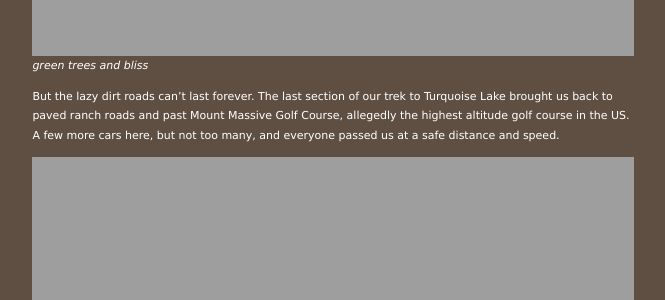
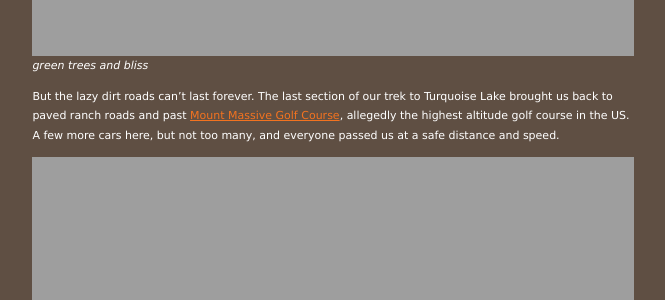
Before and after one commit to nathan-contino/nathan-contino.github.io, a Jekyll site: the page built from _posts/2021-06-04-leadville-twin-lakes-turquoise-lake.markdown, in a window 1280 px wide and 900 px high, scrolled down 5577 px. Shown: the part 170-470 px from the top of the window, without its empty margins (264-929 px from the left). Built offline with Jekyll 4.4.1, drawn with Linux system fonts in a browser that asks for light colours; some of the changed lines change nothing that is shown; some of the changed text lies outside the part shown.

Commit message:
photo fixes
Former-commit-id: 18eb9f33d62c5b6f8d7479e5a3be65b326632b43 [formerly 18eb9f33d62c5b6f8d7479e5a3be65b326632b43 [formerly 5a8d84daa3d9d0ac66bf352928ac74eeb250cb04 [formerly 0554f0bc1d0ecc21ad6d21354d06de8cdfcf95af] [formerly ac22d4d08695b54128465b5d67ff56ffa57aad8d [formerly a3b577e00e505eabac41d579b2383d652cb035aa]]]]
Former-commit-id: 793b066d4f265ddff0048df7959efebd251dbb92
Former-commit-id: 9bdeaff31de2122ea48b0e4c9b83976fd2e387a4
Former-commit-id: 1d00a7c04fe2c07b2a72e05b07f8b9048b13e354 [formerly 35c062fa139078df61124240bbd6541bf4184ef6]
Former-commit-id: 00cb82374f368cae88bd59ae41dd35e966877529

```diff
--- a/_posts/2021-06-04-leadville-twin-lakes-turquoise-lake.markdown
+++ b/_posts/2021-06-04-leadville-twin-lakes-turquoise-lake.markdown
@@ -166,7 +166,8 @@ side of the valley. All we saw of humanity the entire time was one or two dirt b
 
 But the lazy dirt roads can't last forever. The last section of our trek to
 Turquoise Lake brought us back to paved ranch roads and past
-Mount Massive Golf Course, allegedly the highest altitude golf course in the
+[Mount Massive Golf Course](https://www.mtmassivegolf.com/),
+allegedly the highest altitude golf course in the
 US. A few more cars here, but not too many, and everyone passed us at a safe
 distance and speed.
 
@@ -181,7 +182,7 @@ A short climb after the golf course, we reached
 beautiful. (sorry)
 
 ![sully and mandarb]({{ site.url }}/_images/june_04_bike_trip/14_sully_and_mandarb.jpg){:width="100%"}
-*sully & mandarb after climb 1/3 around turquoise lake*
+*sully & mandarb after climb 1 of 3 around turquoise lake*
 
 ![point to camp]({{ site.url }}/_images/june_04_bike_trip/15_point_to_camp.jpg){:width="100%"}
 *camp and clem are somewhere around there*
@@ -275,7 +276,7 @@ historical facts. After the trail, we switched over to mountain roads
 in the foothills. That's where things got interesting.
 
 ![wildflowers]({{ site.url }}/_images/june_04_bike_trip/28_wildflowers.jpg){:width="100%"}
-*more flowers for our girl flowersbywhit*
+*more flowers for our girl [flowersbywhit](https://www.facebook.com/flowersbywhit/)*
 
 The mountain roads of **The Meat Grinder** started off nice enough:
 next to no cars (perhaps two the whole paved segment), nice sealed
```
